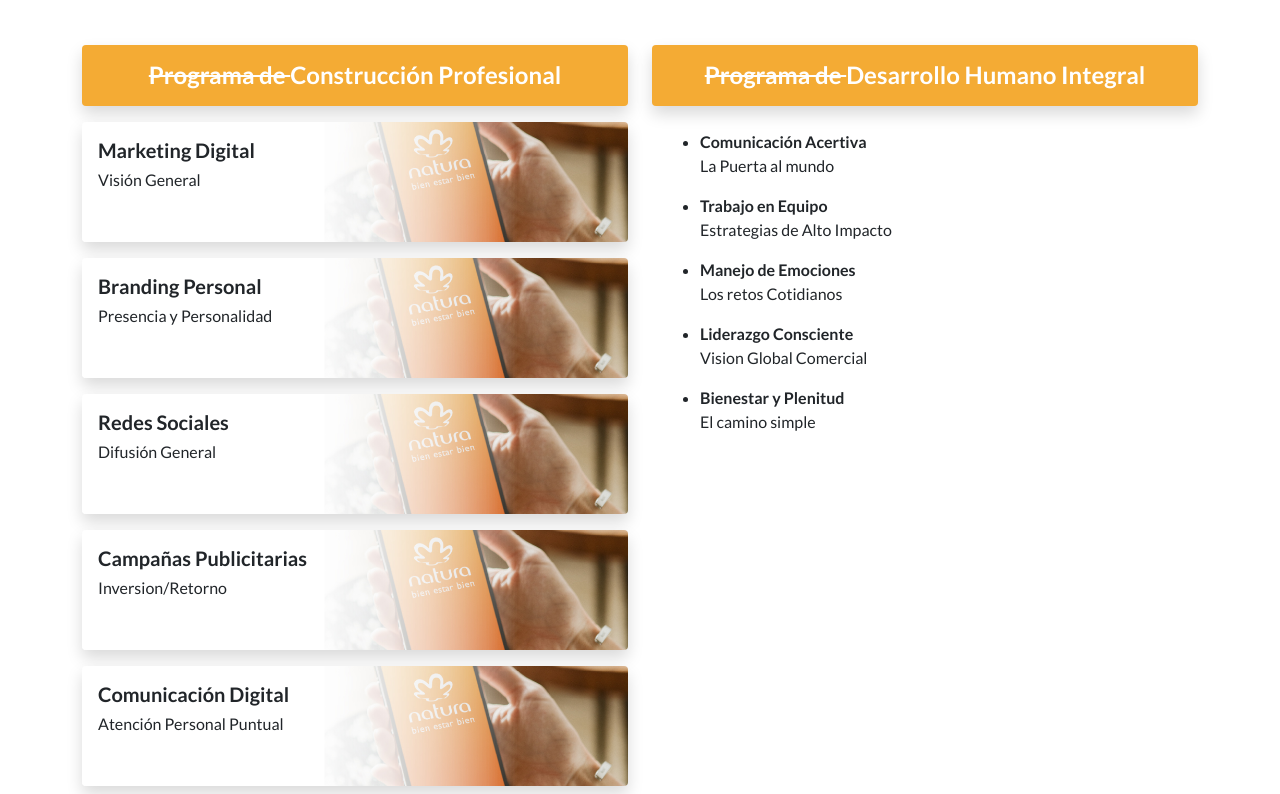
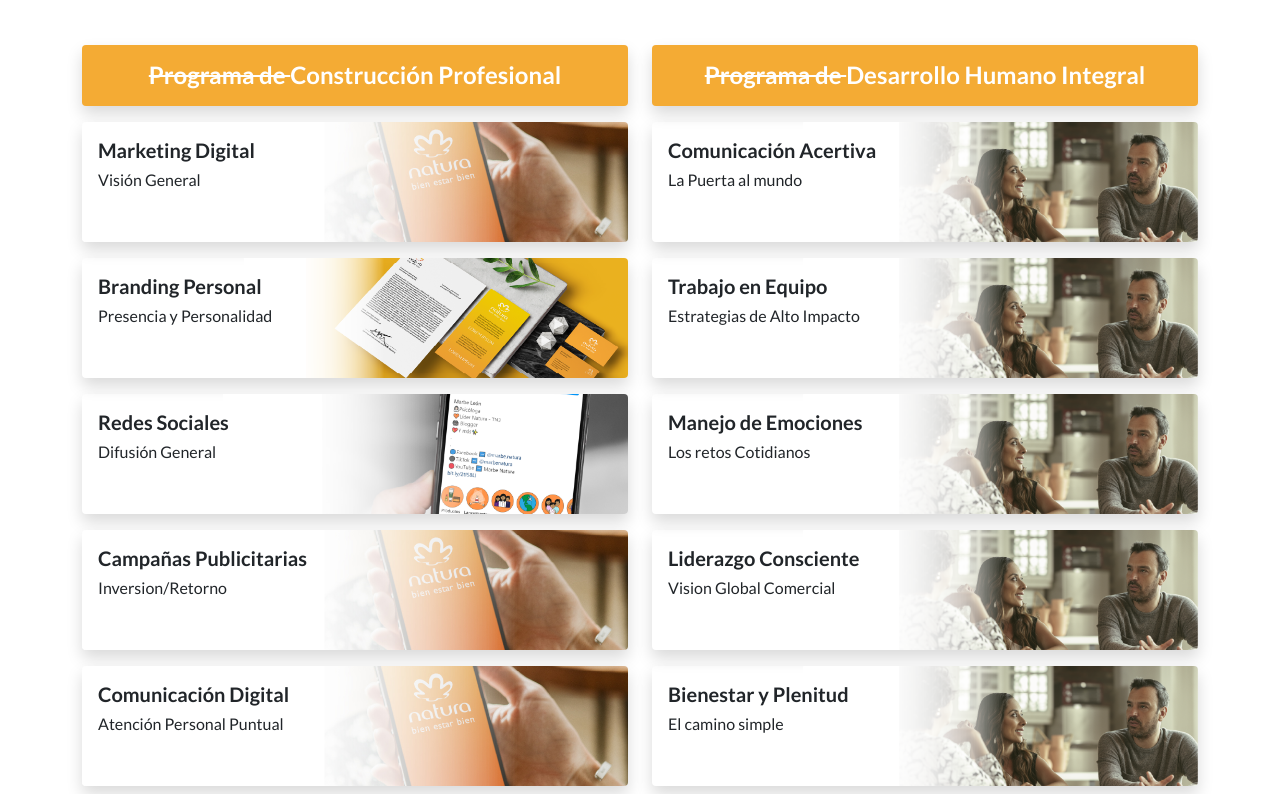
Before and after one commit to carlceca05/capacitacionatura, a website: page index.html in a window 1280 px wide. Shown: the part 1846-2640 px from the top of the page. Drawn offline with nearby package versions, Linux system fonts and the light colour scheme.

Commit message:
se agrego colos los progrmas en cajas

```diff
--- a/estilos/estilos.css
+++ b/estilos/estilos.css
@@ -10,6 +10,24 @@
 }
 .img1{
     background-image: url(../img/min1.jpg);
+    background-repeat: no-repeat;
+    background-position: center;
+    background-size: cover;
+}
+.img2{
+    background-image: url(../img/min2.png);
+    background-repeat: no-repeat;
+    background-position: center;
+    background-size: cover;
+}
+.img3{
+    background-image: url(../img/min3.png);
+    background-repeat: no-repeat;
+    background-position: center;
+    background-size: cover;
+}
+.img6{
+    background-image: url(../img/min6.png);
     background-repeat: no-repeat;
     background-position: center;
     background-size: cover;
--- a/index.html
+++ b/index.html
@@ -114,11 +114,11 @@
 
     <!--FIXME: programas  -->
     <!--seccion 2 programas-->
-    <section class="container-fluid ">
+    <section class="container-fluid pb-5">
         <div class="container pt-5 pb-5">
             <h3 class="fw-bold text-center mb-5 text-primary">El programa de Comunicación se divide en dos grandes grupos</h3>
             <div class="row row-cols-1 row-cols-sm-1 row-cols-md-2">
-                <div class="col">
+                <div class="col ">
                     <h4 class="bg-primary p-3 text-white text-center fw-bold rounded shadow"><del>Programa de </del>Construcción Profesional</h4>
                     <div class="img1 min p-3 rounded shadow mt-3 mb-3">
                         <a class="text-decoration-none text-dark" href="#modal1">
@@ -126,13 +126,13 @@
                             <h6>Visión General</h6>
                         </a>
                     </div>
-                    <div class="img1 min  p-3 rounded shadow mb-3">
+                    <div class="img2 min  p-3 rounded shadow mb-3">
                         <a class="text-decoration-none text-dark" href="#modal1">
                             <h5 class="fw-bold">Branding Personal</h5>
                             <h6>Presencia y Personalidad</h6>
                         </a>
                     </div>
-                    <div class="img1 min p-3 rounded shadow mb-3">
+                    <div class="img3 min p-3 rounded shadow mb-3">
                         <a class="text-decoration-none text-dark" href="#modal1">
                             <h5 class="fw-bold">Redes Sociales</h5>
                             <h6>Difusión General</h6>
@@ -153,13 +153,36 @@
                 </div>
                 <div class="col">
                     <h4 class="bg-primary p-3 text-white text-center fw-bold rounded shadow"><del> Programa de </del>Desarrollo Humano Integral</h4>
-                    <ul class="mt-4 ps-5">
-                        <li><p> <strong> Comunicación Acertiva</strong><br>La Puerta al mundo</p></li>
-                        <li><p> <strong>Trabajo en Equipo </strong><br>Estrategias de Alto Impacto </p></li>
-                        <li><p><strong>Manejo de Emociones</strong> <br>Los retos Cotidianos</p> </li>
-                        <li> <p> <strong>Liderazgo Consciente</strong> <br>Vision Global Comercial</p> </li>
-                        <li> <p> <strong>Bienestar y Plenitud</strong> <br>El camino simple </p></li>
-                    </ul>
+                    <div class="img6 min p-3 rounded shadow mt-3 mb-3">
+                        <a class="text-decoration-none text-dark" href="#modal1">
+                            <h5 class="fw-bold">Comunicación Acertiva</h5>
+                            <h6>La Puerta al mundo</h6>
+                        </a>
+                    </div>
+                    <div class="img6 min p-3 rounded shadow mt-3 mb-3">
+                        <a class="text-decoration-none text-dark" href="#modal1">
+                            <h5 class="fw-bold">Trabajo en Equipo</h5>
+                            <h6>Estrategias de Alto Impacto</h6>
+                        </a>
+                    </div>
+                    <div class="img6 min p-3 rounded shadow mt-3 mb-3">
+                        <a class="text-decoration-none text-dark" href="#modal1">
+                            <h5 class="fw-bold">Manejo de Emociones</h5>
+                            <h6>Los retos Cotidianos</h6>
+                        </a>
+                    </div>
+                    <div class="img6 min p-3 rounded shadow mt-3 mb-3">
+                        <a class="text-decoration-none text-dark" href="#modal1">
+                            <h5 class="fw-bold">Liderazgo Consciente</h5>
+                            <h6>Vision Global Comercial</h6>
+                        </a>
+                    </div>
+                    <div class="img6 min p-3 rounded shadow mt-3 mb-3">
+                        <a class="text-decoration-none text-dark" href="#modal1">
+                            <h5 class="fw-bold">Bienestar y Plenitud</h5>
+                            <h6>El camino simple</h6>
+                        </a>
+                    </div>
                 </div>
             </div>
         </div>
```
Also changed, not shown: img/min2.png (added), img/min3.png (added), img/min6.png (added), 1 other file.
